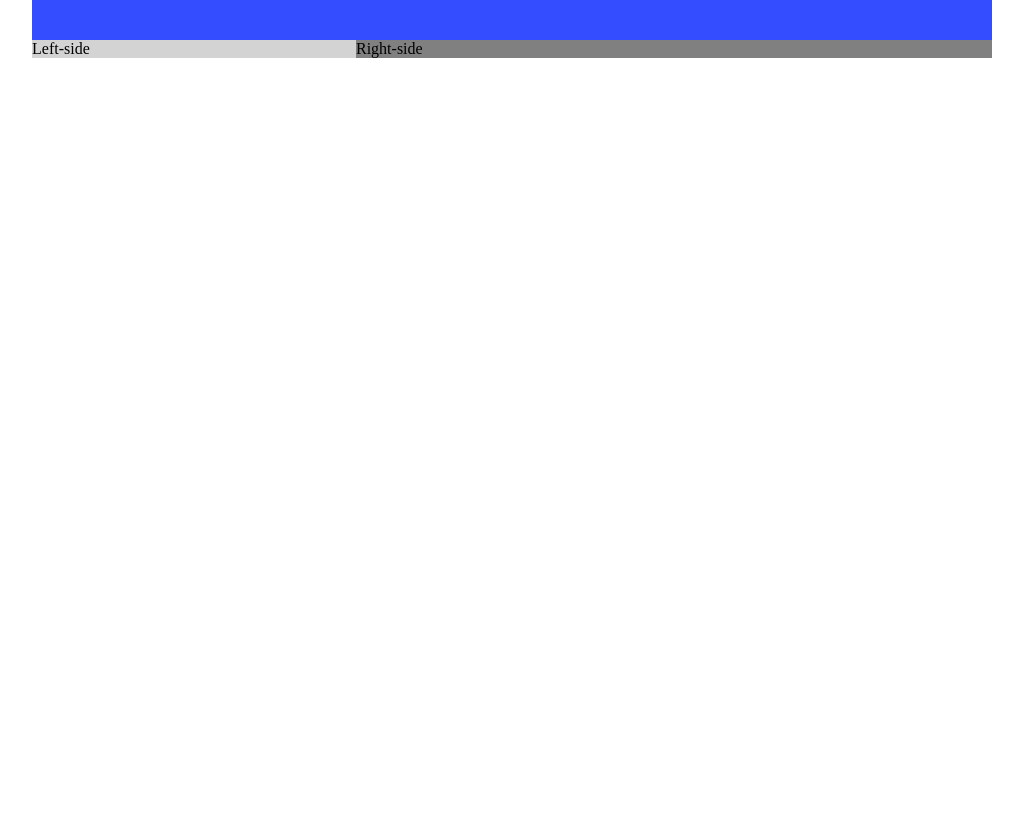
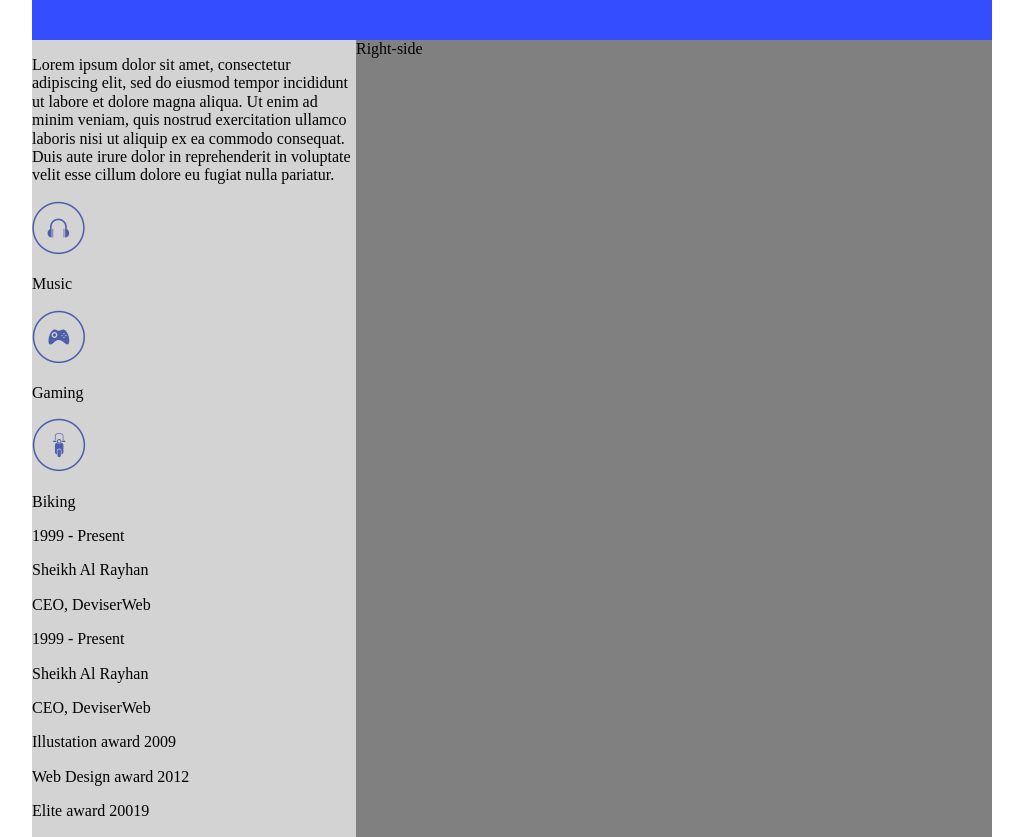
Before and after one commit to mobilisf/LiteBox, a website: page src/index.html in a window 1280 px wide. Shown: the part 226-1063 px from the top of the page, without its empty margins (128-1151 px from the left). Before the commit the page ends 800 px from the top, so only its background shows below. Drawn offline with nearby package versions, Linux system fonts and the light colour scheme; files that its build step writes are made by us from their sources; files whose address does not match are found by name.

Commit message:
Left side: Build base DOM structure

```diff
--- a/src/template/left-side.html
+++ b/src/template/left-side.html
@@ -1,3 +1,46 @@
 <section class="left-side">
-Left-side
+    <div class="left-wrap">
+        <div class="left__profile">
+            <p class="profile-text">Lorem ipsum dolor sit amet, consectetur adipiscing elit, sed do eiusmod tempor incididunt ut labore et dolore magna aliqua. Ut enim ad minim veniam, quis nostrud exercitation ullamco laboris nisi ut aliquip ex ea commodo consequat. Duis aute irure dolor in reprehenderit in voluptate velit esse cillum dolore eu fugiat nulla pariatur.</p>
+        </div>
+        <div class="left__interests">
+            <div class="left__interests-music">
+                <img class="music-icon" src="images/left-side/music.png" alt="">
+                <p class="music-text">Music</p>
+            </div>
+            <div class="left__interests-gaming">
+                <img class="gaming-icon" src="images/left-side/gaming.png" alt="">
+                <p class="gaming-text">Gaming</p>
+            </div>
+            <div class="left__interests-biking">
+                <img class="biking-icon" src="images/left-side/biking.png" alt="">
+                <p class="biking-text">Biking</p>
+            </div>
+        </div>
+        <div class="left__reference">
+            <div class="reference-item">
+                <div class="reference-item__circle">
+                </div>
+                <div class="reference-item__content">
+                    <p class="reference-item__time">1999 - Present</p>
+                    <p class="reference-item__company">Sheikh Al Rayhan</p>
+                    <p class="reference-item__position">CEO, DeviserWeb</p>
+                </div>
+            </div>
+            <div class="reference-item">
+                <div class="reference-item__circle">
+                </div>
+                <div class="reference-item__content">
+                    <p class="reference-item__time">1999 - Present</p>
+                    <p class="reference-item__company">Sheikh Al Rayhan</p>
+                    <p class="reference-item__position">CEO, DeviserWeb</p>
+                </div>
+            </div>
+        </div>
+        <div class="left__awards">
+            <p class="left__awards-item">Illustation award 2009</p>
+            <p class="left__awards-item">Web Design award 2012</p>
+            <p class="left__awards-item">Elite award 20019</p>
+        </div>
+    </div>
 </section>
```
